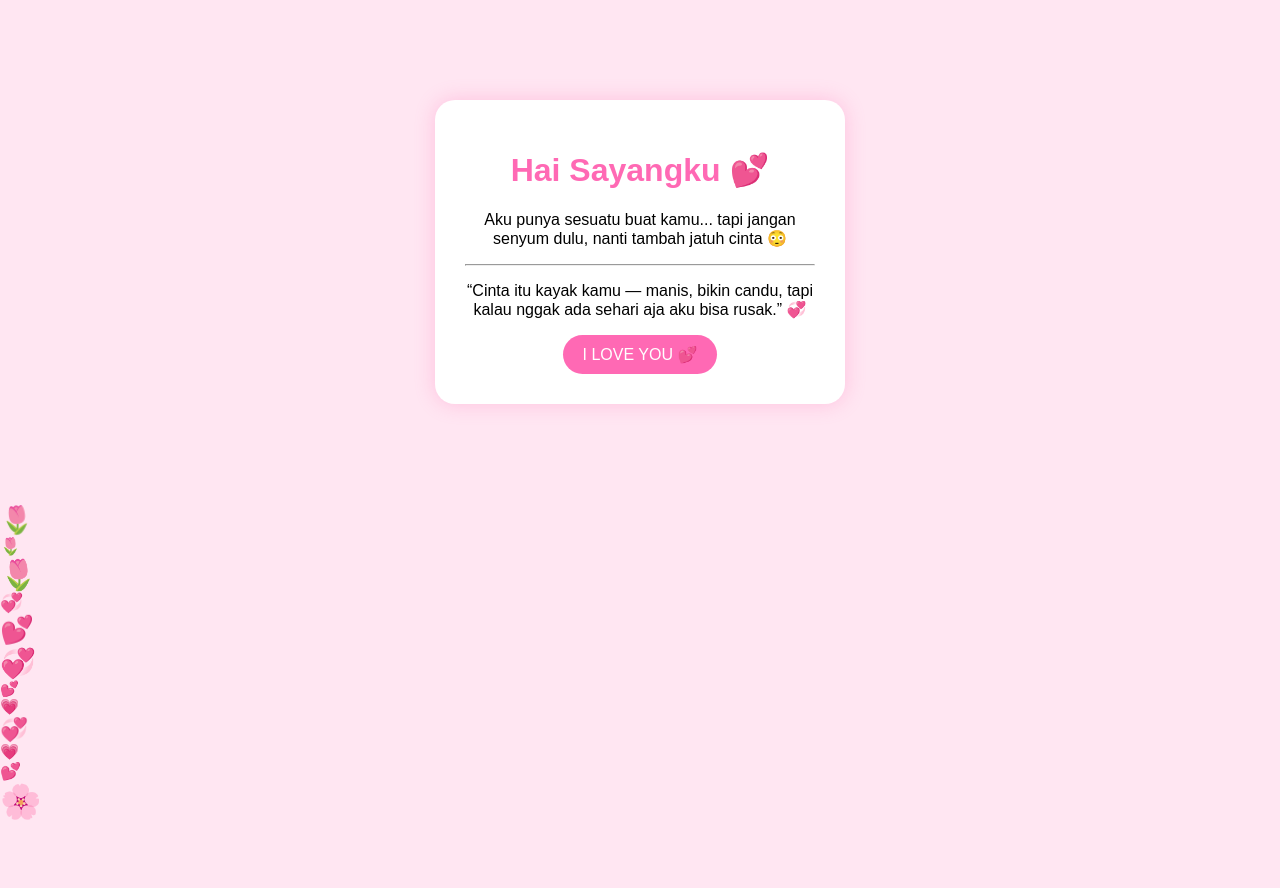
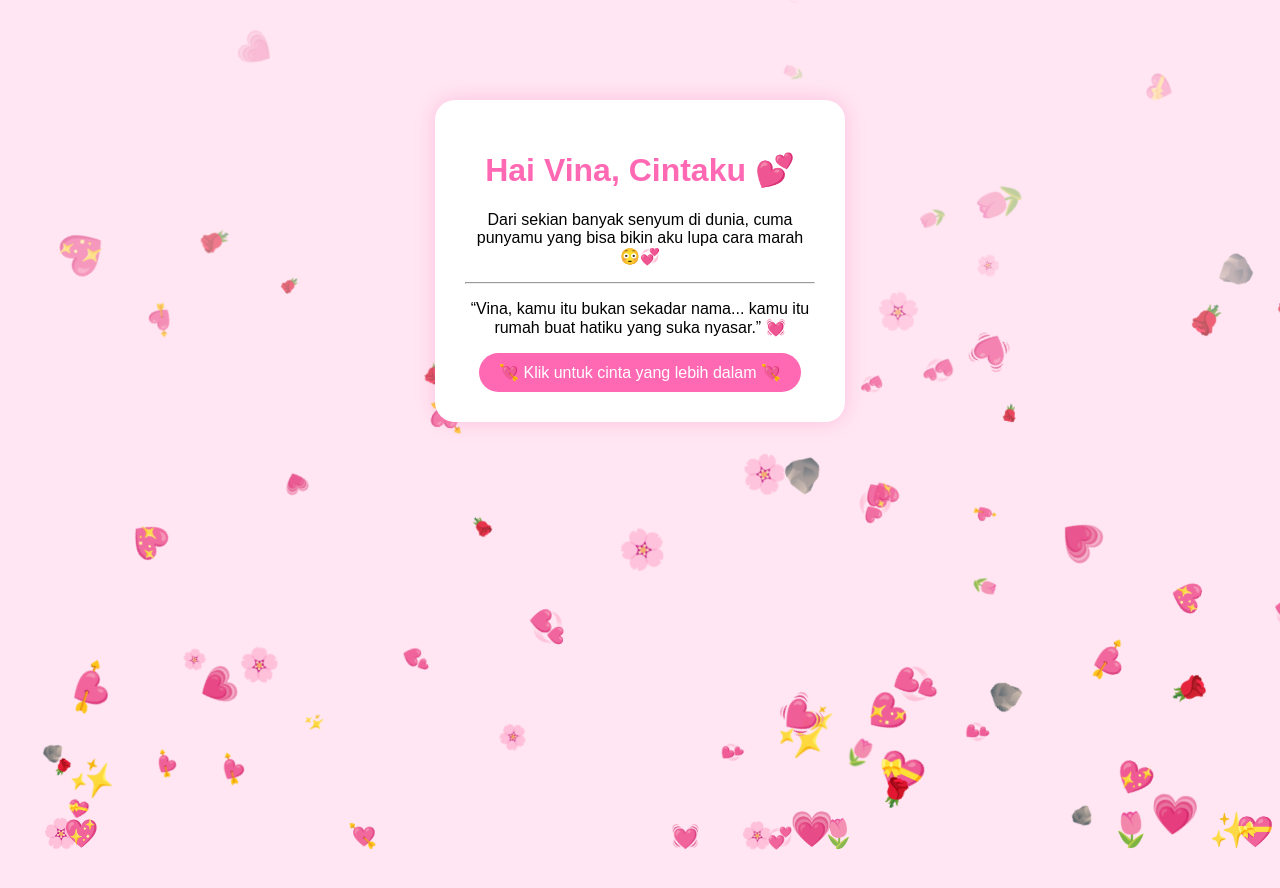
Before and after one commit to Ardhie14/loveyou, a plain HTML site: page index.html in a window 1280 px wide. Drawn offline with Linux system fonts and the light colour scheme.

Commit message:
Update index.html

```diff
--- a/index.html
+++ b/index.html
@@ -3,34 +3,74 @@
 <head>
     <meta charset="UTF-8">
     <meta name="viewport" content="width=device-width, initial-scale=1.0">
-    <title>Kartu Cinta Digital 💖</title>
+    <title>Kartu Cinta untuk Vina 💖</title>
     <link rel="stylesheet" href="bucin_card.css">
+    <style>
+        /* Animasi emoji cinta */
+        .floating-shape {
+            position: fixed;
+            bottom: -50px;
+            animation: floatUp linear infinite;
+            opacity: 0.9;
+            pointer-events: none;
+            z-index: 1;
+        }
+
+        @keyframes floatUp {
+            0% {
+                transform: translateY(0) translateX(0) rotate(0deg);
+                opacity: 1;
+            }
+            50% {
+                transform: translateY(-50vh) translateX(30px) rotate(180deg);
+                opacity: 0.8;
+            }
+            100% {
+                transform: translateY(-120vh) translateX(-30px) rotate(360deg);
+                opacity: 0;
+            }
+        }
+    </style>
 </head>
 <body>
     <div class="background"></div>
 
     <div class="card">
-        <h1>Hai Sayangku 💕</h1>
-        <p class="intro">Aku punya sesuatu buat kamu... tapi jangan senyum dulu, nanti tambah jatuh cinta 😳</p>
+        <h1>Hai Vina, Cintaku 💕</h1>
+        <p class="intro">Dari sekian banyak senyum di dunia, cuma punyamu yang bisa bikin aku lupa cara marah 😳💞</p>
         <hr>
-        <p class="quote">“Cinta itu kayak kamu — manis, bikin candu, tapi kalau nggak ada sehari aja aku bisa rusak.” 💞</p>
-        <button id="loveBtn">I LOVE YOU 💕</button>
+        <p class="quote">“Vina, kamu itu bukan sekadar nama... kamu itu rumah buat hatiku yang suka nyasar.” 💓</p>
+        <button id="loveBtn">💘 Klik untuk cinta yang lebih dalam 💘</button>
         <p id="loveMessage" class="hidden"></p>
     </div>
+
+    <!-- Musik romantis -->
+    <audio id="bgMusic" autoplay loop>
+        <source src="https://cdn.pixabay.com/download/audio/2023/03/22/audio_0f32d802cf.mp3?filename=romantic-background-piano-143859.mp3" type="audio/mpeg">
+        Browser kamu tidak mendukung audio 😢
+    </audio>
 
     <script>
         const btn = document.getElementById('loveBtn');
         const msg = document.getElementById('loveMessage');
+        const music = document.getElementById('bgMusic');
+
+        // Pastikan musik bisa dimainkan di beberapa browser
+        document.body.addEventListener('click', () => {
+            music.play().catch(() => {});
+        }, { once: true });
 
         const loveQuotes = [
-            "Kamu tau nggak? Tiap kali aku lihat kamu, jantungku tuh kayak habis minum kopi — deg-degan, tapi enak banget ☕💓",
-            "Kamu tuh kayak notifikasi di HP. Begitu muncul, langsung bikin aku senyum tanpa alasan 😍📱",
-            "Kalau disuruh milih antara oksigen dan kamu... ya jelas aku milih kamu, soalnya tanpa kamu aku juga nggak bisa napas 💘",
-            "Kamu tuh kayak lagu favorit. Aku nggak pernah bosen ngulangin, karena setiap detik bersamamu tuh enak banget 🎵💖",
-            "Setiap kali kamu bilang 'hehe', aku kayak kena listrik cinta 220 volt 😳⚡",
-            "Aku nggak butuh yang sempurna, cukup kamu aja yang sering nyebelin tapi nggak bisa aku lupain 🥹💞",
-            "Kamu tuh kayak WiFi, sinyalnya kuat banget di hati aku 😳📶",
-            "Kalau cinta itu dosa... yaudah, aku siap masuk neraka bareng kamu 😈❤️‍🔥"
+            "Vina, tiap kali kamu senyum, rasanya dunia kayak ikut tersipu malu 😳🌸",
+            "Kamu tuh kayak donat, manisnya nggak habis-habis, dan bikin aku pengen gigit terus 🍩💗",
+            "Kalau cinta itu penyakit, kayaknya aku udah stadium Vina — nggak bisa disembuhin 😝❤️",
+            "Vina, kamu tuh kayak playlist favorit aku, nggak pernah aku skip 🎧💞",
+            "Aku tuh nggak bisa tidur, bukan karena kopi... tapi karena mikirin kamu terus ☕💘",
+            "Kalau disuruh milih antara tidur dan chat sama kamu, aku milih kamu — walau besok mata panda 🐼💌",
+            "Vina, kamu tau nggak... tiap kali lihat kamu, hatiku kayak WiFi — langsung nyambung tanpa sandi 📶💞",
+            "Kalau aku jadi pahlawan, kamu tuh alasan kenapa aku rela berjuang tiap hari, Vina 💪💘",
+            "Kamu bukan kopi, tapi bikin candu tiap kali aku inget senyum kamu ☕💕",
+            "Vina, kalau cinta itu api, kamu pemantik yang nyalain semuanya 🔥💖"
         ];
 
         btn.addEventListener('click', () => {
@@ -40,28 +80,29 @@
             createBurst();
         });
 
-        // Elemen melayang (hati dan bunga)
-        const shapes = ['💗', '🌸', '💞', '🌷', '💕', '🌹'];
+        const shapes = ['💗', '🌸', '💞', '🌷', '💕', '🌹', '💖', '✨', '🪨', '💘', '💝', '💓'];
 
         function createFloatingShape() {
             const shape = document.createElement('div');
             shape.classList.add('floating-shape');
             shape.textContent = shapes[Math.floor(Math.random() * shapes.length)];
             shape.style.left = Math.random() * 100 + 'vw';
-            shape.style.fontSize = (15 + Math.random() * 20) + 'px';
-            shape.style.animationDuration = 5 + Math.random() * 8 + 's';
-            shape.style.animationDelay = Math.random() * 3 + 's';
+            shape.style.fontSize = (15 + Math.random() * 25) + 'px';
+            shape.style.animationDuration = 3 + Math.random() * 4 + 's';
+            shape.style.animationDelay = Math.random() * 1.5 + 's';
             document.body.appendChild(shape);
-            setTimeout(() => shape.remove(), 10000);
+            setTimeout(() => shape.remove(), 6000);
         }
 
         function createBurst() {
-            for (let i = 0; i < 15; i++) {
-                setTimeout(createFloatingShape, i * 100);
+            for (let i = 0; i < 25; i++) {
+                setTimeout(createFloatingShape, i * 80);
             }
         }
 
-        setInterval(createFloatingShape, 400);
+        setInterval(() => {
+            for (let i = 0; i < 5; i++) createFloatingShape();
+        }, 300);
     </script>
 </body>
 </html>
```
